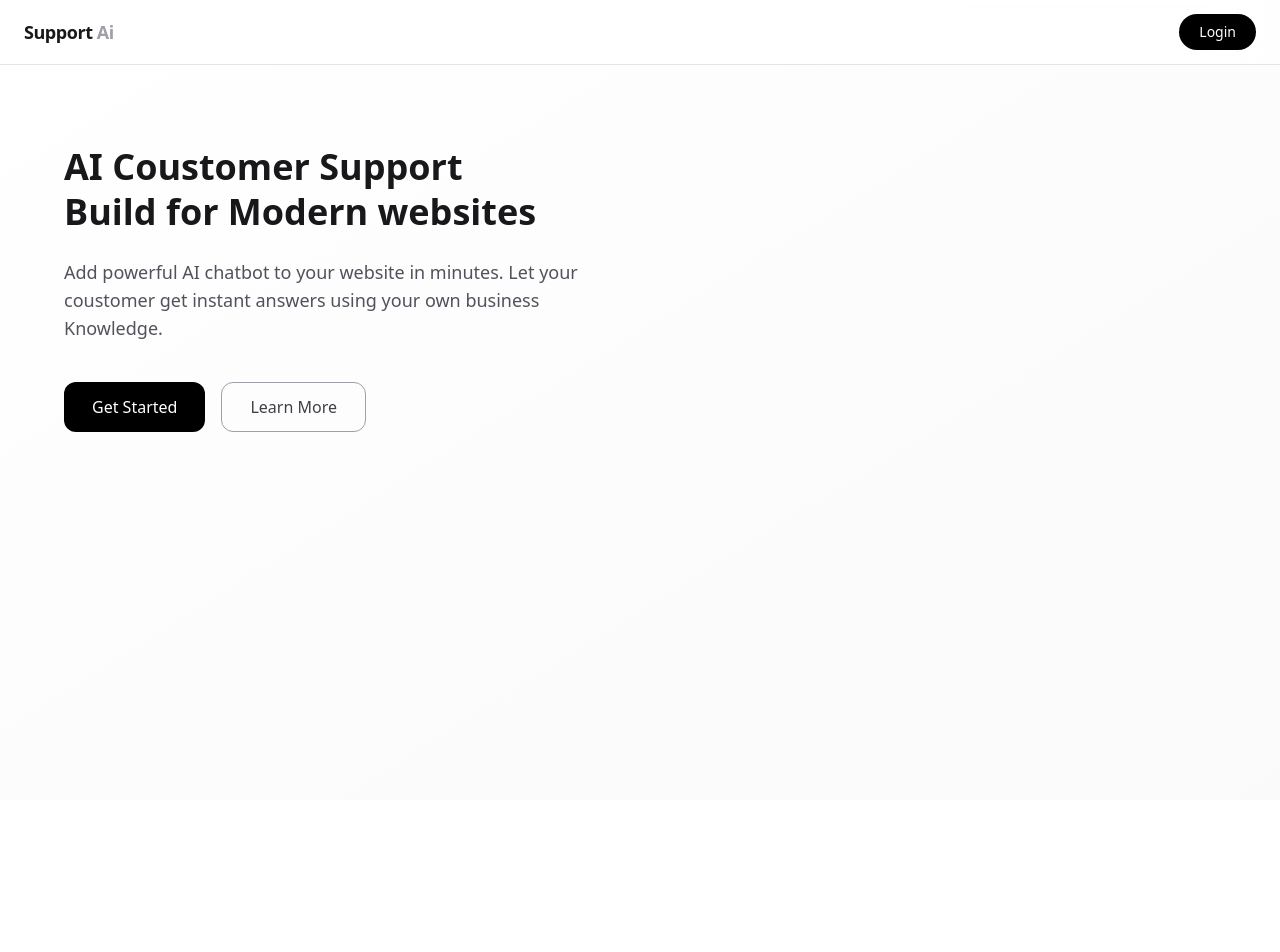
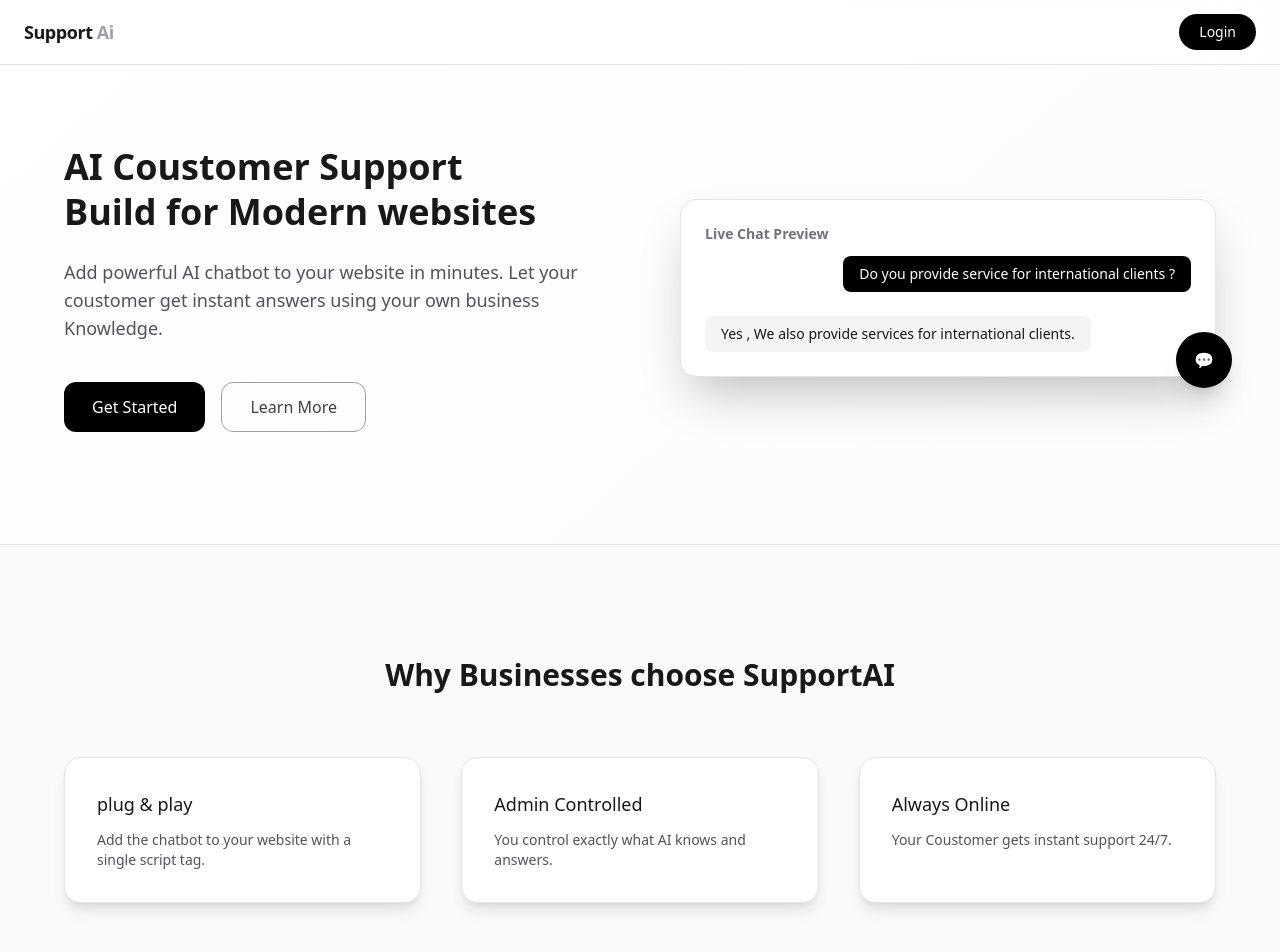
Before and after one commit to Abhisheketam01/SupportAi, a Next.js app in the folder support-ai/: page / in a window 1280 px wide. Shown: the top 952 px of the page. Before the commit the page ends 800 px from the top, so only its background shows below. Built offline with nearby package versions, Linux system fonts and the light colour scheme; no server answers; what @scalekit-sdk/node would draw is missing.

Commit message:
homelclient page is ready

```diff
--- a/support-ai/src/components/HomeClient.tsx
+++ b/support-ai/src/components/HomeClient.tsx
@@ -17,6 +17,23 @@ function HomeClient({ email }: { email: string }) {
         document.addEventListener("mousedown", handler)
         return () => document.removeEventListener("mousedown", handler)
     }, [])
+
+    const features = [
+        {
+            title: "plug & play",
+            desc: "Add the chatbot to your website with a single script tag."
+
+        },
+        {
+            title: "Admin Controlled",
+            desc: "You control exactly what AI knows and answers."
+        },
+        {
+            title: "Always Online",
+            desc: "Your Coustomer gets instant support  24/7."
+        }
+    ]
+
     return (
         <div className='min-h-screen bg-linear-to-br from-white to-zinc-50 text-zinc-900 overflow-x-hidden'>
             {/* this is nav section , nav => hero => footer */}
@@ -68,10 +85,16 @@ function HomeClient({ email }: { email: string }) {
                         >Login</button>}
                 </div>
             </motion.div>
+            {/* nav section ends here*/}
+
+
+
+
+            {/* hero section starts from here*/}
             <section className='pt-36 pb-28 px-6'>
-                {/* left wala div*/}
                 <div className='max-w-6xl mx-auto grid grid-cols-1 md:grid-cols-2 gap-20 items-center'>
                     {/* this is hero section  - hero section contains 2 div here , left div and right div */}
+                    {/* left wala div*/}
                     <motion.div
                         initial={{ opacity: 0, y: 40 }}
                         animate={{ opacity: 1, y: 0 }}
@@ -86,25 +109,102 @@ function HomeClient({ email }: { email: string }) {
                             Let your coustomer get instant answers using your own business Knowledge.
                         </p>
                         <div className='mt-10 flex gap-4'>
-                            {email?<button className='px-7 py-3 rounded-xl
+                            {email ? <button className='px-7 py-3 rounded-xl
                         bg-black text-white font-medium
-                        hover:bg-zinc-800 transition disabled:opacity-60'>Go to Dashboard</button>:<button className='px-7 py-3 rounded-xl
+                        hover:bg-zinc-800 transition disabled:opacity-60'>Go to Dashboard</button> : <button className='px-7 py-3 rounded-xl
                         bg-black text-white font-medium
                         hover:bg-zinc-800 transition disabled:opacity-60'
-                        onClick={handleLogin}
-                        >Get Started</button>}
-                            <button className='px-7 py-3 rounded-xl border
+                                onClick={handleLogin}
+                            >Get Started</button>}
+                            <a href='#feature' className='px-7 py-3 rounded-xl border
                         border-zinc-400
                         text-zinc-700
                         hover:bg-zinc-100 transition
-                        ' >Learn More</button>
+                        '>Learn More</a>
                         </div>
                     </motion.div>
-                    <div>
+
+                    {/* right wala div 1:38:31 */}
+                    <motion.div
+                        initial={{ opacity: 0, scale: 0.95 }}
+                        animate={{ opacity: 1, scale: 1 }}
+                        transition={{ duration: 0.7, delay: 0.2 }}
+                        className="relative"
+                    >
+                        <div className='rounded-2xl bg-white shadow-2xl border border-zinc-200 p-6'>
+                            <div className='text-sm text-zinc-500 mb-3 font-semibold'>Live Chat Preview</div>
+                            <div className='space-y-6' >
+                                <div className='bg-black text-white rounded-lg px-4 py-2 text-sm ml-auto w-fit'>Do you provide service for international clients ?</div>
+                                <div className='bg-zinc-100 rounded-lg px-4 py-2 text-sm w-fit'>Yes , We also provide services for international clients.</div>
+                            </div>
+                            {/* moving chat animation starts from here */}
+                            <motion.div
+                                animate={{ y: [0, -18, 0] }}
+                                transition={{ repeat: Infinity, duration: 3 }}
+                                className='
+                            absolute -bottom-4 -right-4
+                            w-14 h-14 rounded-full
+                            bg-black text-white
+                            flex items-center justify-center
+                            shadow-xl
+                            '
+                            >
+                                💬
+                            </motion.div>
+                            {/* moving chat animation starts from here */}
+                        </div>
+                    </motion.div>
+                </div>
+            </section>
+            {/* hero Section ends here*/}
+
+
+
+
+            {/* pre Footer - starts here*/}
+            <section id='feature'
+                className='bg-zinc-50 py-28 px-6 border-t border-zinc-200'
+            >
+                <div className='max-w-6xl mx-auto'>
+                    <motion.h2
+                        initial={{ opacity: 0, y: 20 }}
+                        whileInView={{ opacity: 1, y: 0 }}
+                        viewport={{ once: false }}
+                        transition={{ duration: 0.5 }}
+                        className='text-3xl font-semibold text-center' >
+                        Why Businesses choose SupportAI
+                    </motion.h2>
+                    <div className='mt-16 grid grid-cols-1 md:grid-cols-3 gap-10'>
+                        {features.map((f, index) => (
+                            <motion.div
+                                key={index}
+                                initial={{ opacity: 0, y: 30 }}
+                                whileInView={{ opacity: 1, y: 0 }}
+                                transition={{ delay: index * 0.1 }}
+                                viewport={{ once: false }}
+                                className="bg-white rounded-2xl p-8 shadow-lg border border-zinc-200"
+                            >
+                                <h1 className='text-lg font-medium'>{f.title}</h1>
+                                <p className="mt-3 text-zinc-600 text-sm">{f.desc}</p>
+                            </motion.div>
+                        ))}
                     </div>
                 </div>
-                {/* right wala div*/}
             </section>
+            {/* pre Footer - ends here*/}
+
+
+
+
+            {/* main Footer - starts here*/}
+            <div>
+                <footer className="py-10 text-center text-sm text-zinc-500">
+                    &copy;   {new Date().getFullYear()} SupportAI. All Rights Reserved.
+                </footer>
+            </div>
+            {/* main footer  - ends here*/}
+
+
         </div>
     )
 }
```
